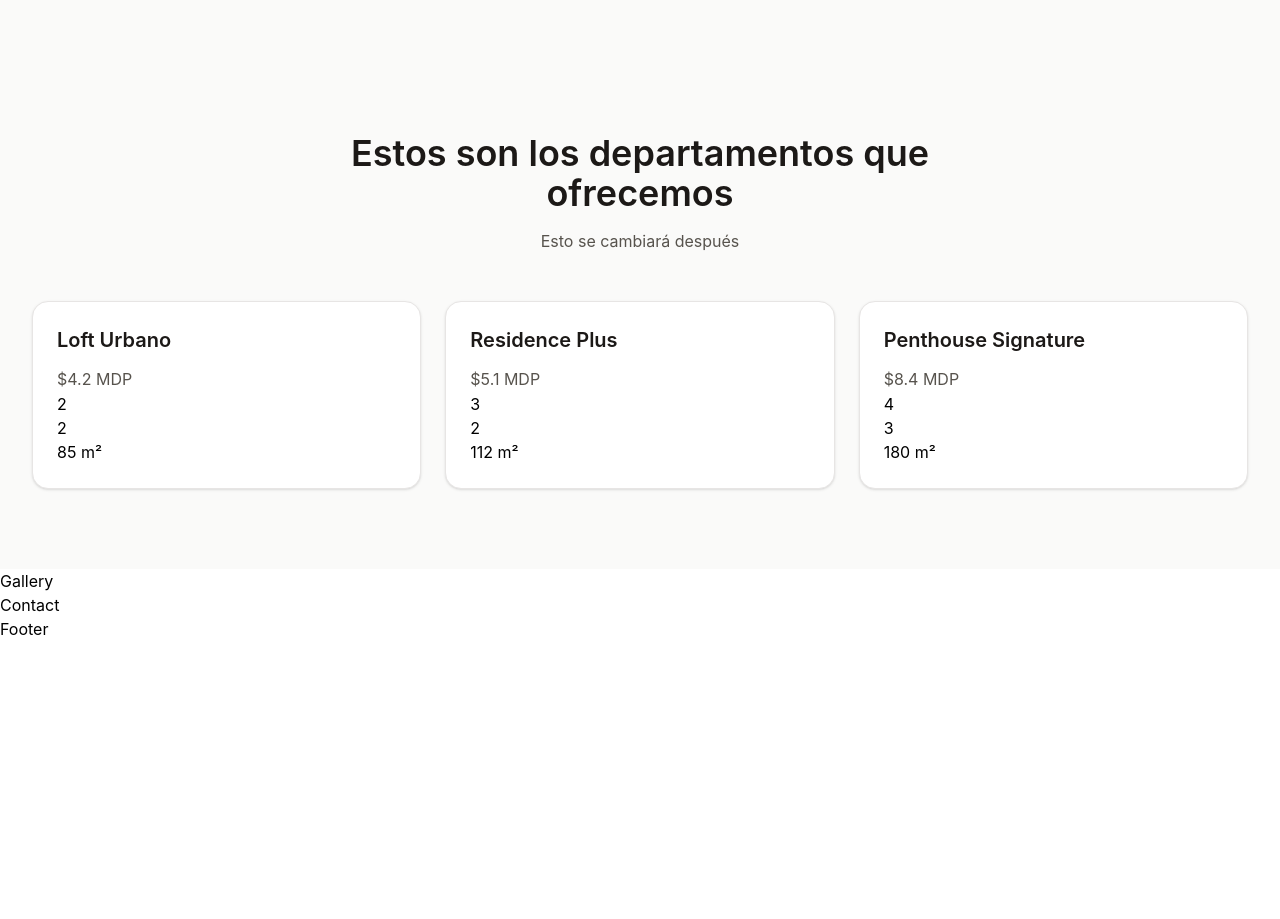
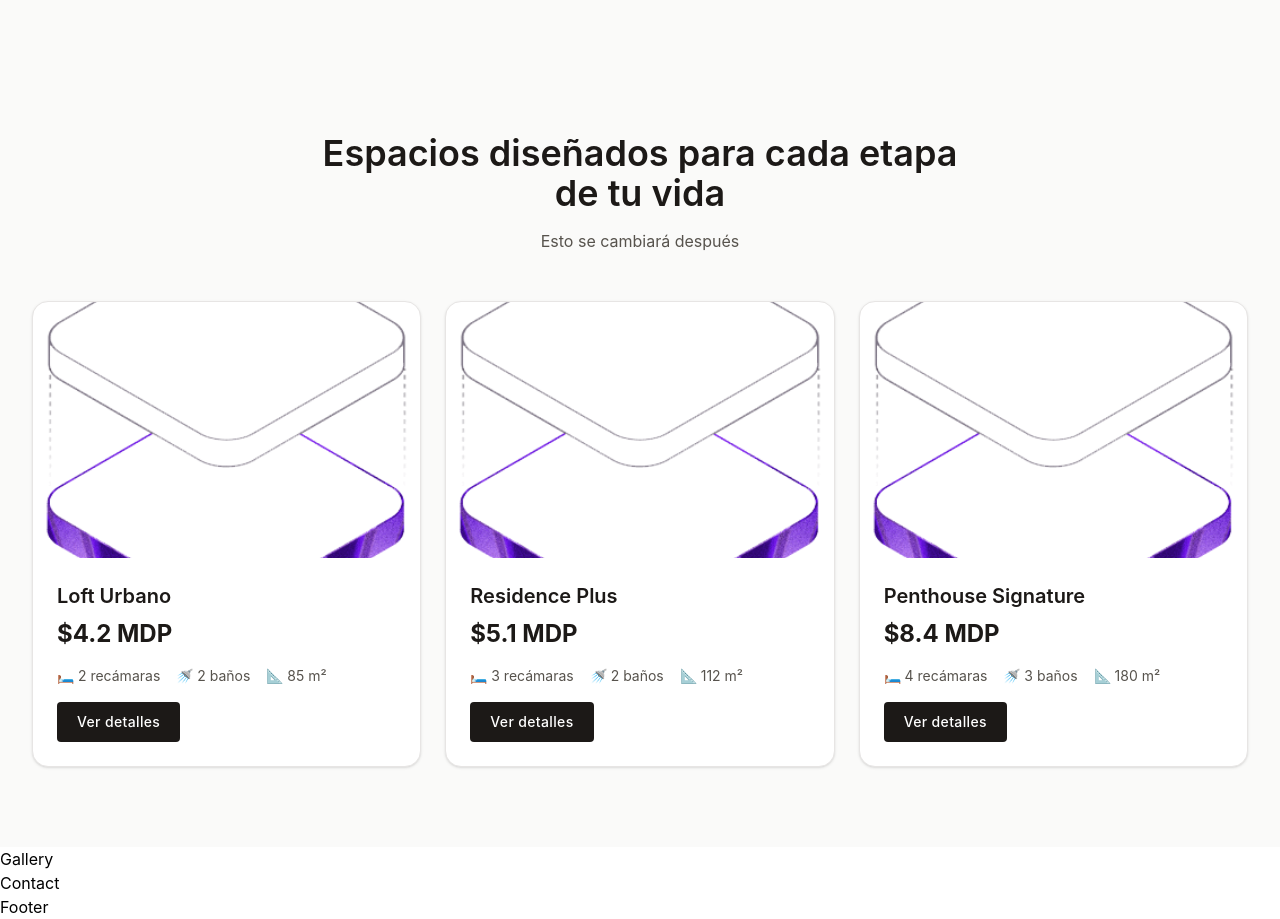
Before and after one commit to luisomarolmedo/powerbell-real-estate, a React (Vite) app: page / in a window 1280 px wide. Shown: the part 1500-2419 px from the top of the page. Before the commit the page ends 2141 px from the top, so only its background shows below. Built offline with nearby package versions, Linux system fonts and the light colour scheme.

Commit message:
refactor: improve reusable Button component and Properties section is completed

```diff
--- a/src/components/Hero/components/HeroActions.tsx
+++ b/src/components/Hero/components/HeroActions.tsx
@@ -3,11 +3,9 @@ import Button from "../../shared/Button";
 function HeroActions() {
   return (
     <div className="flex flex-col gap-3 sm:flex-row sm:items-center">
-      <Button />
+      <Button>Agenda una visita</Button>
 
-      <a href="#departamentos" className="...">
-        Ver departamentos
-      </a>
+      <Button variant="secondary">Ver departamentos</Button>
     </div>
   );
 }
--- a/src/components/Navbar/Navbar.tsx
+++ b/src/components/Navbar/Navbar.tsx
@@ -34,7 +34,7 @@ function Navbar() {
         </div>
 
         <div className="hidden items-center justify-end gap-4 md:flex">
-          <Button />
+          <Button>Agenda una visita</Button>
         </div>
 
         <HamburgerButton isOpen={isMobileMenuOpen} onClick={toggleMobileMenu} />
--- a/src/components/Navbar/components/MobileMenu.tsx
+++ b/src/components/Navbar/components/MobileMenu.tsx
@@ -18,7 +18,9 @@ function MobileMenu({ isOpen, onClose }: MobileMenuProps) {
     >
       <NavLinks orientation="vertical" onLinkClick={onClose} />
       <div className="border-t border-stone-100 px-4 py-4">
-        <Button className="w-full" onClick={onClose} />
+        <Button className="w-full" onClick={onClose}>
+          Agenda una visita
+        </Button>
       </div>
     </div>
   );
--- a/src/components/Properties/Properties.tsx
+++ b/src/components/Properties/Properties.tsx
@@ -8,7 +8,7 @@ function Properties() {
       <Container>
         <header className="mx-auto mb-12 max-w-2xl text-center">
           <h2 className="text-3xl font-semibold text-stone-900 sm:text-4xl">
-            Estos son los departamentos que ofrecemos
+            Espacios diseñados para cada etapa de tu vida
           </h2>
 
           <p className="mt-4 text-stone-600">Esto se cambiará después</p>
--- a/src/components/Properties/components/PropertyCard.tsx
+++ b/src/components/Properties/components/PropertyCard.tsx
@@ -1,3 +1,6 @@
+import heroImage from "../../../assets/images/hero.png";
+import Button from "../../shared/Button";
+
 type PropertyCardProps = {
   name: string;
   price: string;
@@ -14,15 +17,25 @@ function PropertyCard({
   area,
 }: PropertyCardProps) {
   return (
-    <article className="rounded-2xl border border-stone-200 bg-white p-6 shadow-sm transition-all duration-300 hover:-translate-y-1 hover:shadow-lg">
-      <h3 className="mb-3 text-xl font-semibold text-stone-900">{name}</h3>
+    <article className="overflow-hidden rounded-2xl border border-stone-200 bg-white shadow-sm transition-all duration-300 hover:-translate-y-1 hover:shadow-xl">
+      <img src={heroImage} alt={name} className="h-64 w-full object-cover" />
 
-      <p className="leading-relaxed text-stone-600">{price}</p>
-      <p className="">{bedrooms}</p>
-      <p className="">{bathrooms}</p>
-      <p className="">{area}</p>
+      <div className="space-y-4 p-6">
+        <header>
+          <h3 className="text-xl font-semibold text-stone-900">{name}</h3>
+
+          <p className="mt-2 text-2xl font-bold text-stone-900">{price}</p>
+        </header>
+
+        <ul className="flex flex-wrap gap-4 text-sm text-stone-600">
+          <li>🛏 {bedrooms} recámaras</li>
+          <li>🚿 {bathrooms} baños</li>
+          <li>📐 {area}</li>
+        </ul>
+
+        <Button>Ver detalles</Button>
+      </div>
     </article>
   );
 }
-
 export default PropertyCard;
--- a/src/components/shared/Button.tsx
+++ b/src/components/shared/Button.tsx
@@ -1,16 +1,46 @@
+import type { ReactNode } from "react";
+
 type ButtonProps = {
+  children: ReactNode;
+  variant?: "primary" | "secondary";
   className?: string;
   onClick?: () => void;
 };
 
-function Button({ className = "", onClick }: ButtonProps) {
+const variants = {
+  primary: "bg-stone-900 text-white hover:bg-stone-800",
+
+  secondary:
+    "border border-stone-300 bg-white text-stone-900 hover:bg-stone-50",
+};
+
+function Button({
+  children,
+  variant = "primary",
+  className = "",
+  onClick,
+}: ButtonProps) {
   return (
     <button
       type="button"
-      className={`rounded-sm bg-stone-900 px-5 py-2.5 text-sm font-medium tracking-wide text-white transition-colors hover:bg-stone-800 focus-visible:outline focus-visible:outline-2 focus-visible:outline-offset-2 focus-visible:outline-stone-900 ${className}`}
       onClick={onClick}
+      className={`
+        rounded-sm
+        px-5
+        py-2.5
+        text-sm
+        font-medium
+        tracking-wide
+        transition-colors
+        focus-visible:outline
+        focus-visible:outline-2
+        focus-visible:outline-offset-2
+        focus-visible:outline-stone-900
+        ${variants[variant]}
+        ${className}
+        `}
     >
-      Agenda una visita
+      {children}
     </button>
   );
 }
```
